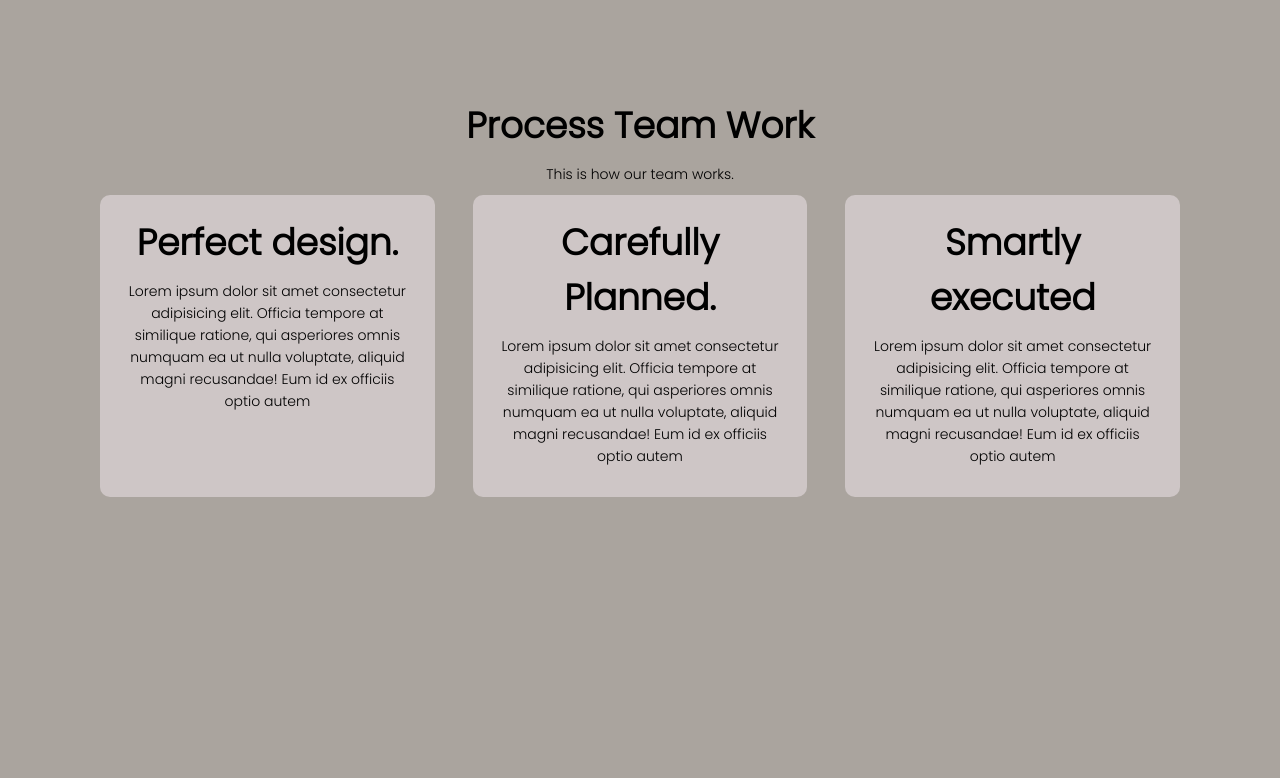
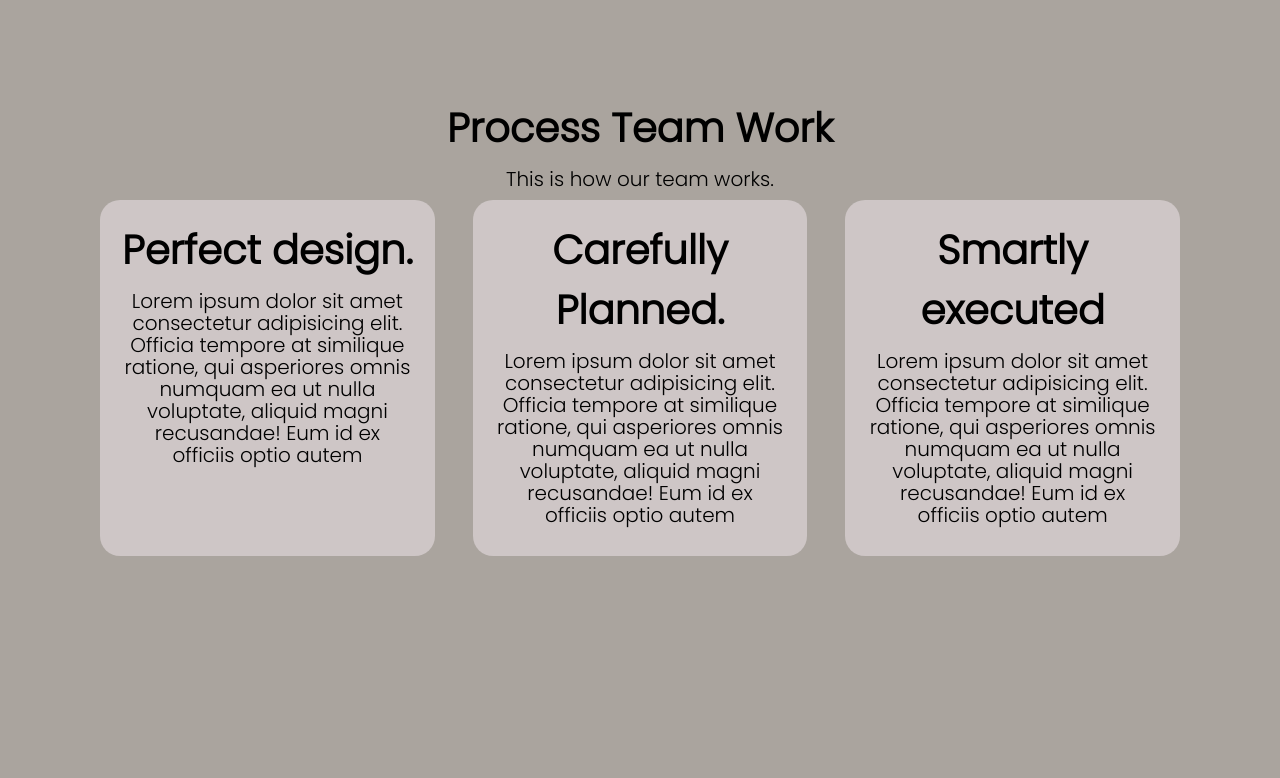
Before and after one commit to Suyog04/architect_101, a React (Create React App) app: page / in a window 1280 px wide. Shown: the part 802-1580 px from the top of the page. Built offline with nearby package versions, Linux system fonts and the light colour scheme.

Commit message:
committed

```diff
--- a/src/components/Pages/Home/Home.css
+++ b/src/components/Pages/Home/Home.css
@@ -91,13 +91,13 @@
 
 .team h1
 {
-  font-size: 36px;
+  font-size: 40px;
   font-weight: 600;
 }
 
 .team p
 {
-  font-size: 14px;
+  font-size: 20px;
   font-weight: 300;
   line-height: 22px;
   padding: 10px;
@@ -115,7 +115,7 @@
 {
   flex-basis: 31%;
   background-color: rgb(206, 198, 198);
-  border-radius: 10px;
+  border-radius: 20px;
   margin-bottom: 5%;
   padding: 20px 12px;
   box-sizing: border-box;
--- a/src/components/Pages/footer/Footer.css
+++ b/src/components/Pages/footer/Footer.css
@@ -1,6 +1,8 @@
 .footer
 {
     height: 100vh;
+    padding: 40px;
+    background-color: #aaa49e;
 }
 
 .nav-bar
@@ -23,3 +25,9 @@
     text-decoration: none;
     list-style: none;
 }
+
+.social-media
+{
+    display: flex;
+    justify-content: space-between;
+}
--- a/src/components/Pages/footer/Footer.jsx
+++ b/src/components/Pages/footer/Footer.jsx
@@ -21,6 +21,7 @@ const Footer = () => {
             </li>
           </ul>
         </div>
+        <br />
         <br />
         <div className = "social-media">
           <div className = "contact">
```
